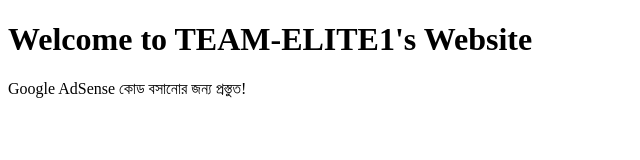
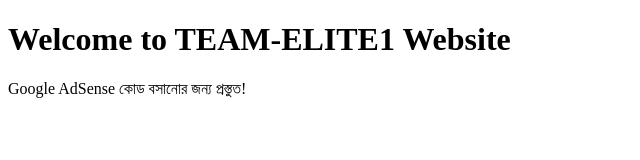
Before and after one commit to TEAM-ELITE1/TEAM-ELITE1.github.io, a plain HTML site: page index.html in a window 1280 px wide. Shown: the whole page, without its empty margins (0-640 px from the left). Drawn offline with Linux system fonts and the light colour scheme.

Commit message:
Update index.htmlহহহহহ্ন

```diff
--- a/index.html
+++ b/index.html
@@ -5,7 +5,7 @@
   <title>My Website</title>
 </head>
 <body>
-  <h1>Welcome to TEAM-ELITE1's Website</h1>
+  <h1>Welcome to TEAM-ELITE1 Website</h1>
   <p>Google AdSense কোড বসানোর জন্য প্রস্তুত!</p>
 </body>
 </html>
```
